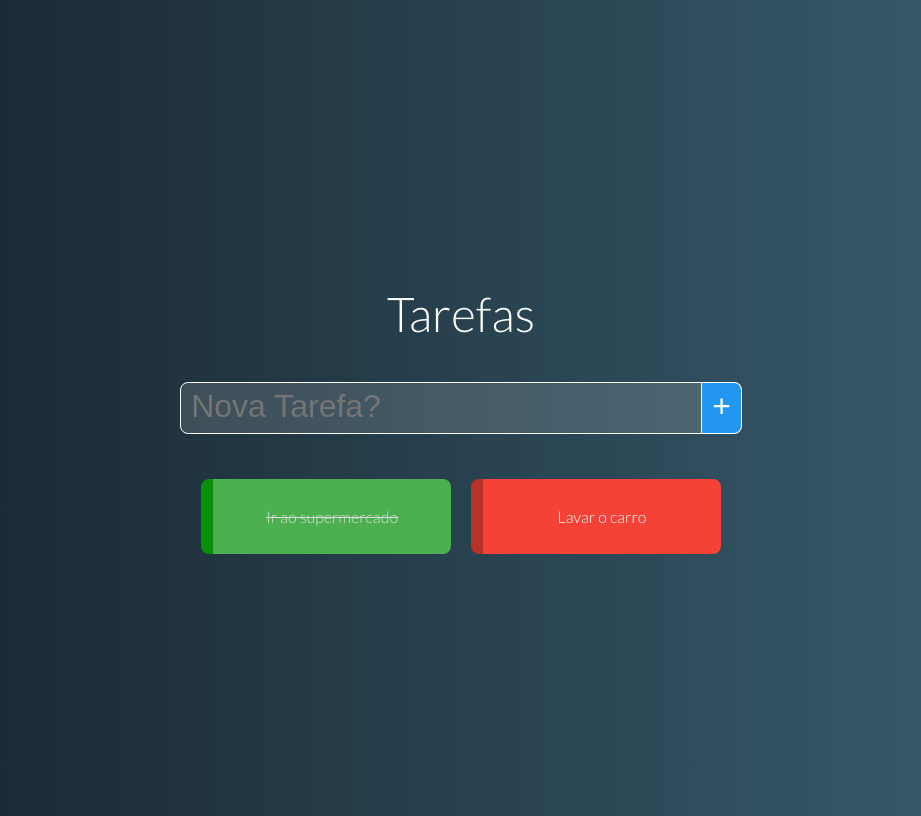
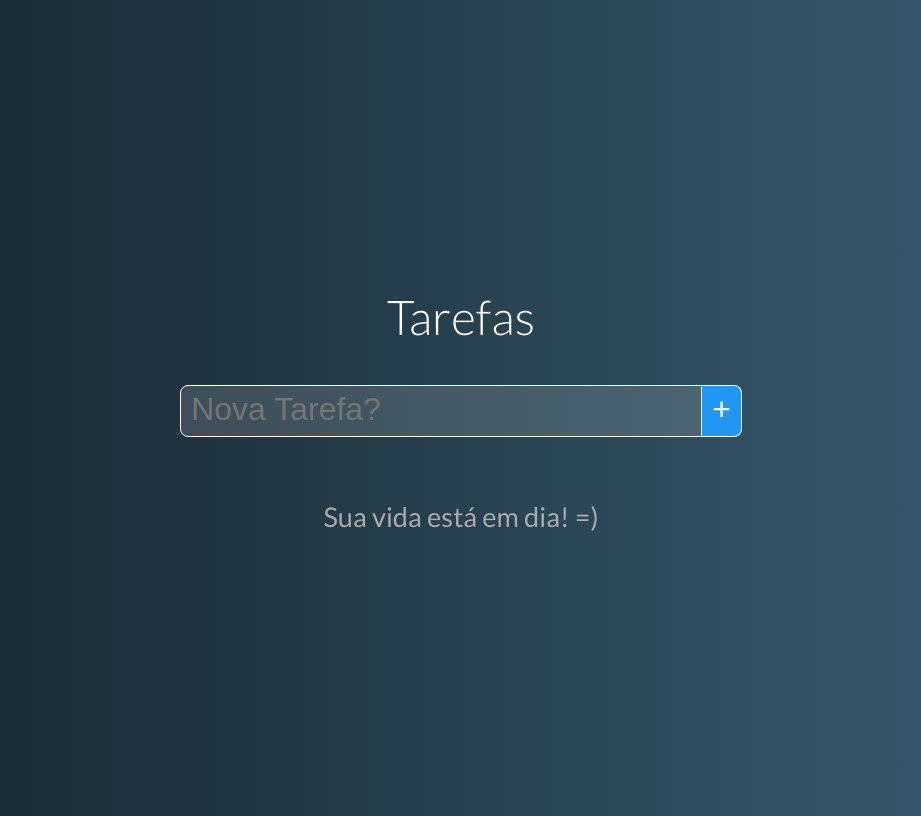
Before and after one commit to jairgmjunior/study-interface-vue, a Vue app: page / in a window 1280 px wide. Shown: the whole page, without its empty margins (179-1100 px from the left). Built offline with nearby package versions, Linux system fonts and the light colour scheme.

Commit message:
excluding tasks

```diff
--- a/src/App.vue
+++ b/src/App.vue
@@ -2,7 +2,10 @@
 	<div id="app">
 		<h1>Tarefas</h1>
 		<NewTask @taskAdded="addTask"/>
-		<TaskGrid :tasks="tasks"/>
+		<TaskGrid
+			:tasks="tasks"
+			@taskDeleted="deleteTask"
+			@taskStateChange="toogleTaskState"/>
 	</div>
 </template>
 
@@ -16,8 +19,7 @@ export default {
 	data(){
 		return {
 			tasks:[
-				{ name : "Ir ao supermercado", pending: false },
-				{ name : "Lavar o carro", pending: true },
+
 			]
 		}
 	},
@@ -32,6 +34,14 @@ export default {
 				})
 			}
 
+		},
+		deleteTask(task){
+			const index = this.tasks.indexOf(task);
+			if(index != undefined)
+				this.tasks.splice(index, 1);
+		},
+		toogleTaskState(task){
+			task.pending = !task.pending;
 		}
 	}
 }
--- a/src/components/NewTask.vue
+++ b/src/components/NewTask.vue
@@ -4,7 +4,8 @@
            @keydown.enter="add"
            type="text"
            class="form-element"
-           placeholder="Nova Tarefa?">
+           placeholder="Nova Tarefa?"
+           ref="inputTask">
     <button @click="add" class="form-element">+</button>
   </div>
 </template>
@@ -16,11 +17,15 @@ export default {
       name : ''
     }
   },
+  mounted(){
+    this.$refs.inputTask.focus();
+  },
   methods:{
     add(){
       this.$emit('taskAdded', { name: this.name });
       this.name = '';
-    }
+      this.$refs.inputTask.focus();
+    },
   }
 }
 </script>
--- a/src/components/Task.vue
+++ b/src/components/Task.vue
@@ -1,7 +1,11 @@
 <template>
   <div class="task"
-       :class="stateClass">
+       :class="stateClass"
+       @click="$emit('taskStateChange', task)">
+
+    <span class="close" @click.stop="$emit('taskDeleted', task)">x</span>
     <p>{{task.name}}</p>
+
   </div>
 </template>
 
@@ -36,6 +40,7 @@ export default {
     display: flex;
     justify-content: center;
     align-items: center;
+    position: relative;
   }
 
   .pending{
@@ -50,4 +55,25 @@ export default {
     text-decoration: line-through;
   }
 
+  .pending .close{
+    background-color: #b73229;
+  }
+
+  .done .close{
+    background-color: #0a8f08;
+  }
+
+  .close{
+    position: absolute;
+    right: 10px;
+    top: 10px;
+    font-size: 0.9rem;
+    font-weight: 600;
+    height: 20px;
+    width: 20px;
+    border-radius: 10px;
+    display: flex;
+    justify-content: center;
+  }
+
 </style>
--- a/src/components/TaskGrid.vue
+++ b/src/components/TaskGrid.vue
@@ -2,7 +2,12 @@
   <div class="task-grid">
     <template v-if="tasks.length">
       <!-- :task é a propriedade parametro do componente task -->
-      <Task v-for="task in tasks" :key="task.name" :task="task"></Task>
+      <Task
+          v-for="task in tasks"
+          :key="task.name"
+          :task="task"
+          @taskStateChange="$emit('taskStateChange', $event)"
+          @taskDeleted="$emit('taskDeleted', $event)"></Task>
     </template>
     <p class="no-task" v-else>Sua vida está em dia! =)</p>
   </div>
```
